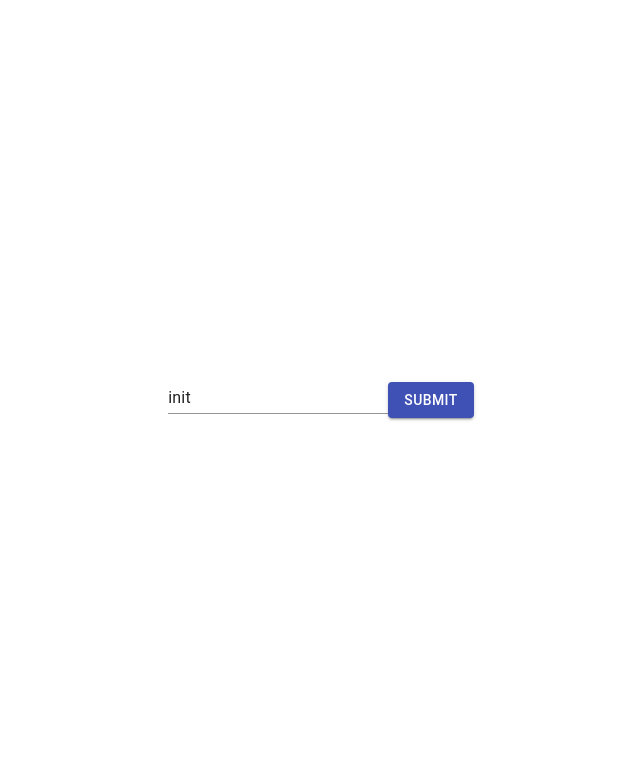
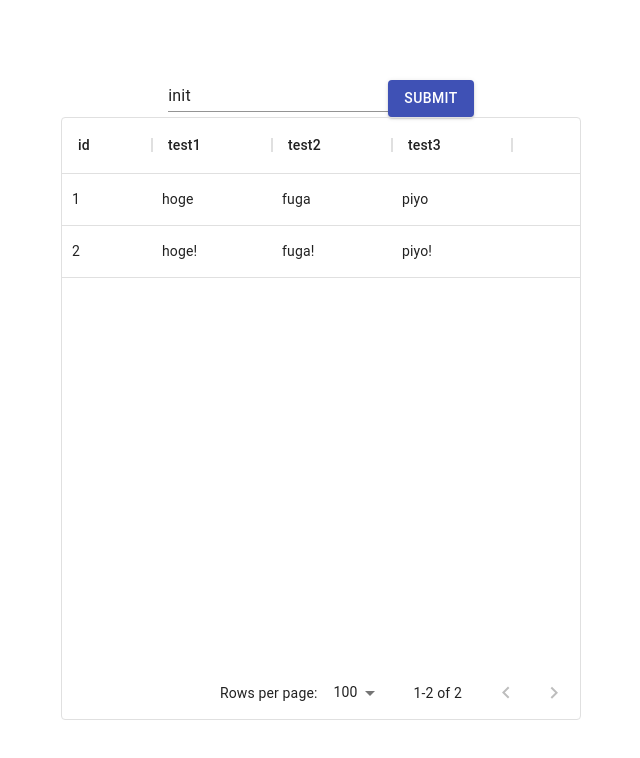
Before and after one commit to yuta4030/search-system-sandbox, a Next.js app in the folder search-system/: page / in a window 1280 px wide. Shown: the top 758 px of the page, without its empty margins (319-959 px from the left). Built offline with nearby package versions, Linux system fonts and the light colour scheme.

Commit message:
table の作成

```diff
--- a/search-system/package.json
+++ b/search-system/package.json
@@ -10,6 +10,7 @@
   },
   "dependencies": {
     "@material-ui/core": "^4.12.3",
+    "@material-ui/data-grid": "^4.0.0-alpha.37",
     "@material-ui/icons": "^4.11.2",
     "formik": "^2.2.9",
     "next": "11.1.0",
--- a/search-system/pages/index.tsx
+++ b/search-system/pages/index.tsx
@@ -1,5 +1,7 @@
 import type { NextPage } from "next";
-import { Container, Box, TextField, Button } from "@material-ui/core";
+import { TextField, Button } from "@material-ui/core";
+import { DataGrid } from "@material-ui/data-grid"
+
 import { useFormik } from "formik";
 import Head from "next/head";
 import styles from "../styles/Home.module.css";
@@ -31,6 +33,29 @@ const SearchForm = () => {
   )
 }
 
+const columns = [
+  {field: "id", width: 90},
+  {field: "test1", width: 120},
+  {field: "test2", width: 120},
+  {field: "test3", width: 120},
+]
+
+const rows = [
+  {id: 1, test1: "hoge", test2: "fuga", test3: "piyo"},
+  {id: 2, test1: "hoge!", test2: "fuga!", test3: "piyo!"},
+]
+
+const SearchResult = () => {
+  return (
+    <div style={{height: "100%" , width: 520}}>
+      <DataGrid
+        rows={rows}
+        columns={columns}
+      />
+    </div>
+  )
+}
+
 const Home: NextPage = () => {
   return (
     <div className={styles.container}>
@@ -41,9 +66,8 @@ const Home: NextPage = () => {
       </Head>
 
       <main className={styles.main}>
-        <Container>
           <SearchForm/>
-        </Container>
+          <SearchResult/>
       </main>
     </div>
   );
```
Also changed, not shown: 1 other file (tests, documents, lock files or other folders).
